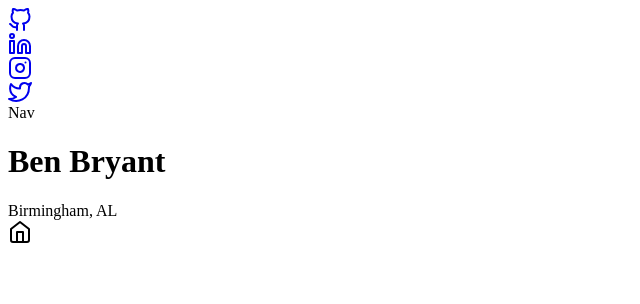
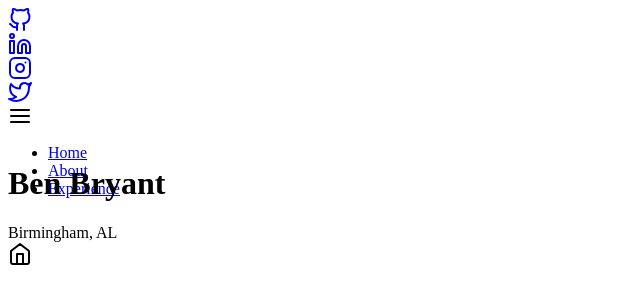
Before and after one commit to Bryantellius/MyPage, a React app: page / in a window 1280 px wide. Shown: the top 304 px of the page, without its empty margins (0-640 px from the left). Built offline with nearby package versions, Linux system fonts and the light colour scheme.

Commit message:
Good progress. Added menu svg, tweaked lines to create down arrow svg, added row under navbar that contains ul of react navlinks, menu hides/shows navlinks onclick, added spin and change feature to menu svg that spins when hovered over, and changes to arrow when clicked

```diff
--- a/src/client/App.tsx
+++ b/src/client/App.tsx
@@ -1,5 +1,5 @@
 import * as React from "react";
-import { BrowserRouter, Switch, Route } from "react-router-dom";
+import { BrowserRouter, Switch, Route, NavLink } from "react-router-dom";
 import NavBar from "./components/NavBar";
 import Home from "./views/Home";
 import About from "./views/About";
@@ -10,6 +10,19 @@ const App: React.FC<IAppProps> = () => {
     <main className="container-fluid bg-secondary w-100 h-100">
       <BrowserRouter>
         <NavBar />
+        <div id="nav-list" className="d-flex justify-content-end align-items-center">
+          <ul className="nav">
+            <li className="nav-item">
+              <NavLink className="nav-link text-dark" to="/">Home</NavLink>
+            </li>
+            <li className="nav-item">
+              <NavLink className="nav-link text-dark" to="/about">About</NavLink>
+            </li>
+            <li className="nav-item">
+              <NavLink className="nav-link text-dark" to="/xp">Experience</NavLink>
+            </li>
+          </ul>
+        </div>
         <Switch>
           <Route exact path="/" component={Home}></Route>
           <Route path="/about" component={About}></Route>
--- a/src/client/components/Nav.tsx
+++ b/src/client/components/Nav.tsx
@@ -1,33 +1,73 @@
 import * as React from "react";
-import { NavLink } from "react-router-dom";
+import { useLocation } from "react-router-dom";
 
 const Nav: React.FC<INavProps> = () => {
+  const location = useLocation();
   const [menu, setMenu] = React.useState<boolean>(false);
 
   const toggleMenu = () => {
     if (!menu) {
-      document.getElementById("navLinks").style.zIndex = "4";
-      document.getElementById("navDivHome").style.opacity = "100%";
-      document.getElementById("navDivAbout").style.opacity = "100%";
-      document.getElementById("navDivXp").style.opacity = "100%";
+      document.getElementById("nav-list").style.height = "2rem";
+      document.getElementById("menuIcon").style.display = "none";
+      document.getElementById("arrowIcon").style.display = "inline";
       setMenu(true);
     } else {
-      document.getElementById("navDivHome").style.opacity = "0%";
-      document.getElementById("navDivAbout").style.opacity = "0%";
-      document.getElementById("navDivXp").style.opacity = "0%";
-      document.getElementById("navLinks").style.zIndex = "-1";
+      document.getElementById("nav-list").style.height = "0px";
+      document.getElementById("arrowIcon").style.display = "none";
+      document.getElementById("menuIcon").style.display = "inline";
       setMenu(false);
     }
   };
 
+  React.useEffect(() => {
+    document.getElementById("nav-list").style.height = "0px";
+    document.getElementById("arrowIcon").style.display = "none";
+    document.getElementById("menuIcon").style.display = "inline";
+    setMenu(false);
+  }, [location.pathname]);
+
   return (
     <>
       <div
-        id="nav"
-        className="col-md-4 border"
+        className="col-md-4 d-flex justify-content-end align-items-center border"
         onClick={toggleMenu}
       >
-        <span>Nav</span>
+        <svg
+          id="menuIcon"
+          xmlns="http://www.w3.org/2000/svg"
+          width="24"
+          height="24"
+          viewBox="0 0 24 24"
+          fill="none"
+          stroke="currentColor"
+          strokeWidth="2"
+          strokeLinecap="round"
+          strokeLinejoin="round"
+          className="feather feather-menu"
+        >
+          {/* Menu icon */}
+          <line id="topLine" x1="3" y1="12" x2="21" y2="12"></line>
+          <line id="middleLine" x1="3" y1="6" x2="21" y2="6"></line>
+          <line id="bottomLine" x1="3" y1="18" x2="21" y2="18"></line>
+        </svg>
+        <svg
+          id="arrowIcon"
+          xmlns="http://www.w3.org/2000/svg"
+          width="24"
+          height="24"
+          viewBox="0 0 24 24"
+          fill="none"
+          stroke="currentColor"
+          strokeWidth="2"
+          strokeLinecap="round"
+          strokeLinejoin="round"
+          className="feather feather-menu"
+        >
+          {/* Down Arrow icon */}
+          <line x1="3" y1="6" x2="21" y2="6"></line>
+          <line x1="12" y1="18" x2="21" y2="6"></line>
+          <line x1="3" y1="6" x2="12" y2="18"></line>
+        </svg>
       </div>
     </>
   );
--- a/src/client/scss/app.scss
+++ b/src/client/scss/app.scss
@@ -4,6 +4,7 @@ $theme-colors: (
 
 main {
   background-image: linear-gradient(to bottom right, gray, white);
+  overflow-y: auto;
 }
 
 #homeMainDiv {
@@ -24,8 +25,23 @@ main {
     "Lucida Sans Unicode", Geneva, Verdana, sans-serif;
 }
 
-#nav:hover {
+#menuIcon, #arrowIcon {
+  transition: transform 1s;
+}
+
+#menuIcon:hover, #arrowIcon:hover {
   cursor: pointer;
+  transform: rotate(360deg);
+}
+
+#nav-list {
+  overflow: hidden;
+  transition: height 1s;
+  height: 0px;
+}
+
+#arrowIcon {
+  display: none;
 }
 
 #navHeader {
```
Also changed, not shown: public/menu.svg (added).
